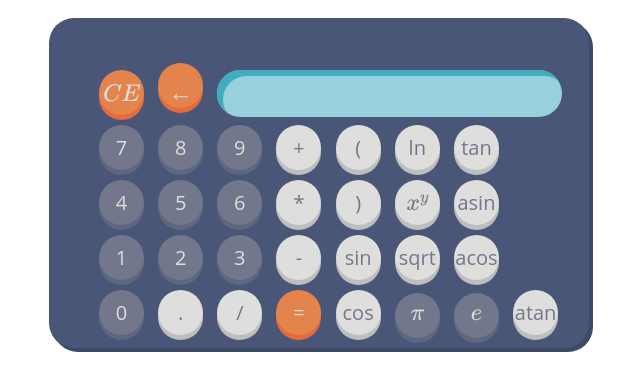
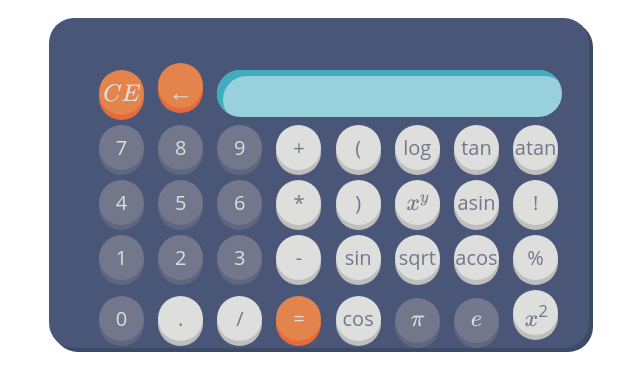
Before and after one commit to Gorsonpy/FZU_Calculator, a plain HTML site: page a.html in a window 1280 px wide. Shown: the part 156-546 px from the top of the page, without its empty margins (321-961 px from the left). Drawn offline with nearby package versions, Linux system fonts and the light colour scheme; some packages are replaced by stand-ins of ours.

Commit message:
增加取模，阶乘，乘方等小功能，基本功能编写完成，等待测试

```diff
--- a/a.html
+++ b/a.html
@@ -2,7 +2,7 @@
  * @Author: gorsonpy
  * @Date: 2023-09-25 19:59:56
  * @LastEditors: gorsonpy
- * @LastEditTime: 2023-09-27 13:05:52
+ * @LastEditTime: 2023-09-27 13:16:55
  * @FilePath: \FZU_Calculator\a.html
  * @Description:
 -->
@@ -40,16 +40,18 @@
         <input type="button" class="btn number" value="9" onclick="get(this.value);">
         <input type="button" class="btn operator" value="+" onclick="get(this.value);">
         <input type="button" class="btn operator" value="(" onclick="get(this.value);">
-        <input type="button" class="btn operator" value="ln" onclick="get_with_left_bracket(this.value);">
+        <input type="button" class="btn operator" value="log" onclick="get_with_left_bracket(this.value);">
         <input type="button" class="btn operator" value="tan" onclick="get_with_left_bracket(this.value);">
+        <input type="button" class="btn operator" value="atan" onclick="get_with_left_bracket(this.value);">
             <br>
         <input type="button" class="btn number" value="4" onclick="get(this.value);">
         <input type="button" class="btn number" value="5" onclick="get(this.value);">
         <input type="button" class="btn number" value="6" onclick="get(this.value);">
         <input type="button" class="btn operator" value="*" onclick="get(this.value);">
         <input type="button" class="btn operator" value=")" onclick="get(this.value);">
-        <button type="button" class="btn operator" value="x^y" onclick="pow(this.value);">$x^y$</button>
+        <button type="button" class="btn operator" value="x^y" onclick="pow();">$x^y$</button>
         <input type="button" class="btn operator" value="asin" onclick="get_with_left_bracket(this.value);">
+        <input type="button" class="btn operator" value="!" onclick="get(this.value);">
             <br>
         <input type="button" class="btn number" value="1" onclick="get(this.value);">
         <input type="button" class="btn number" value="2" onclick="get(this.value);">
@@ -58,6 +60,7 @@
         <input type="button" class="btn operator" value="sin" onclick="get_with_left_bracket(this.value);">
         <input type="button" class="btn operator" value="sqrt" onclick="get_with_left_bracket(this.value);">
         <input type="button" class="btn operator" value="acos" onclick="get_with_left_bracket(this.value);">
+        <input type="button" class="btn operator" value="%" onclick="get(this.value);">
             <br>
         <input type="button" class="btn number" value="0" onclick="get(this.value);">
         <input type="button" class="btn operator" value="." onclick="get(this.value);">
@@ -66,7 +69,7 @@
         <input type="button" class="btn operator" value="cos" onclick="get_with_left_bracket(this.value);">
         <button type="button" class="btn number" value="Π" onclick="get(this.value);">$\pi$</button>
         <button type="button" class="btn number" value="e" onclick="get(this.value);">$e$</button>
-        <input type="button" class="btn operator" value="atan" onclick="get_with_left_bracket(this.value);">
+        <button type="button" class="btn operator" value="x^2" onclick="pow2();">$x^2$</button>
     </form>
 </div>
 
@@ -128,12 +131,19 @@ function get(value) {
 	document.getElementById("display").value += value;
     expression += value;
 }
-function pow(value){
+function pow(){
     if(document.getElementById("display").value === errMsg){
         document.getElementById("display").value = "";
     }
     document.getElementById("display").value += "^";
-    expression += value;
+    expression += "^";
+}
+function pow2(){
+    if(document.getElementById("display").value === errMsg){
+        document.getElementById("display").value = "";
+    }
+    document.getElementById("display").value += "^2";
+    expression += "^2";
 }
 function get_with_left_bracket(value){
     if(document.getElementById("display").value === errMsg){
```
